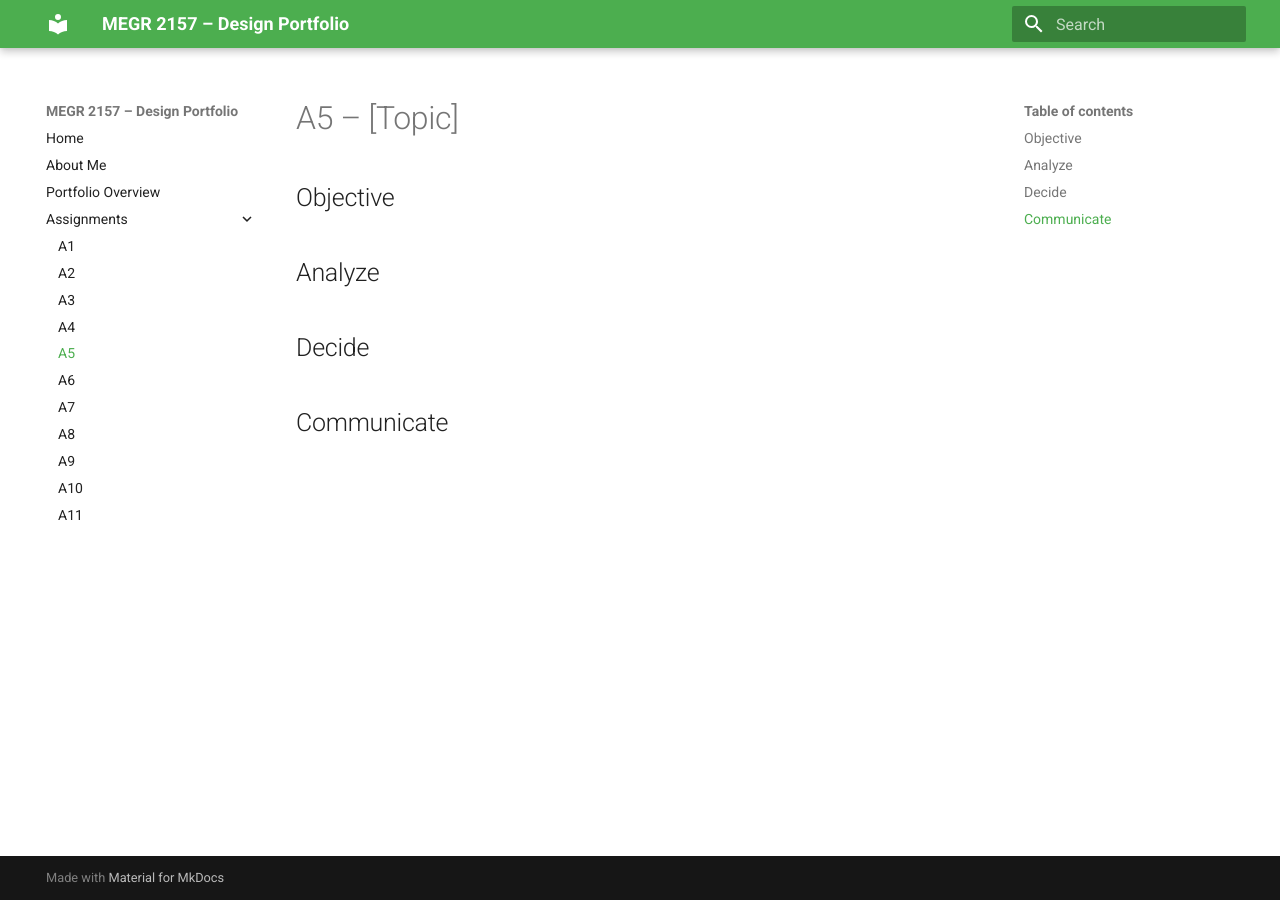
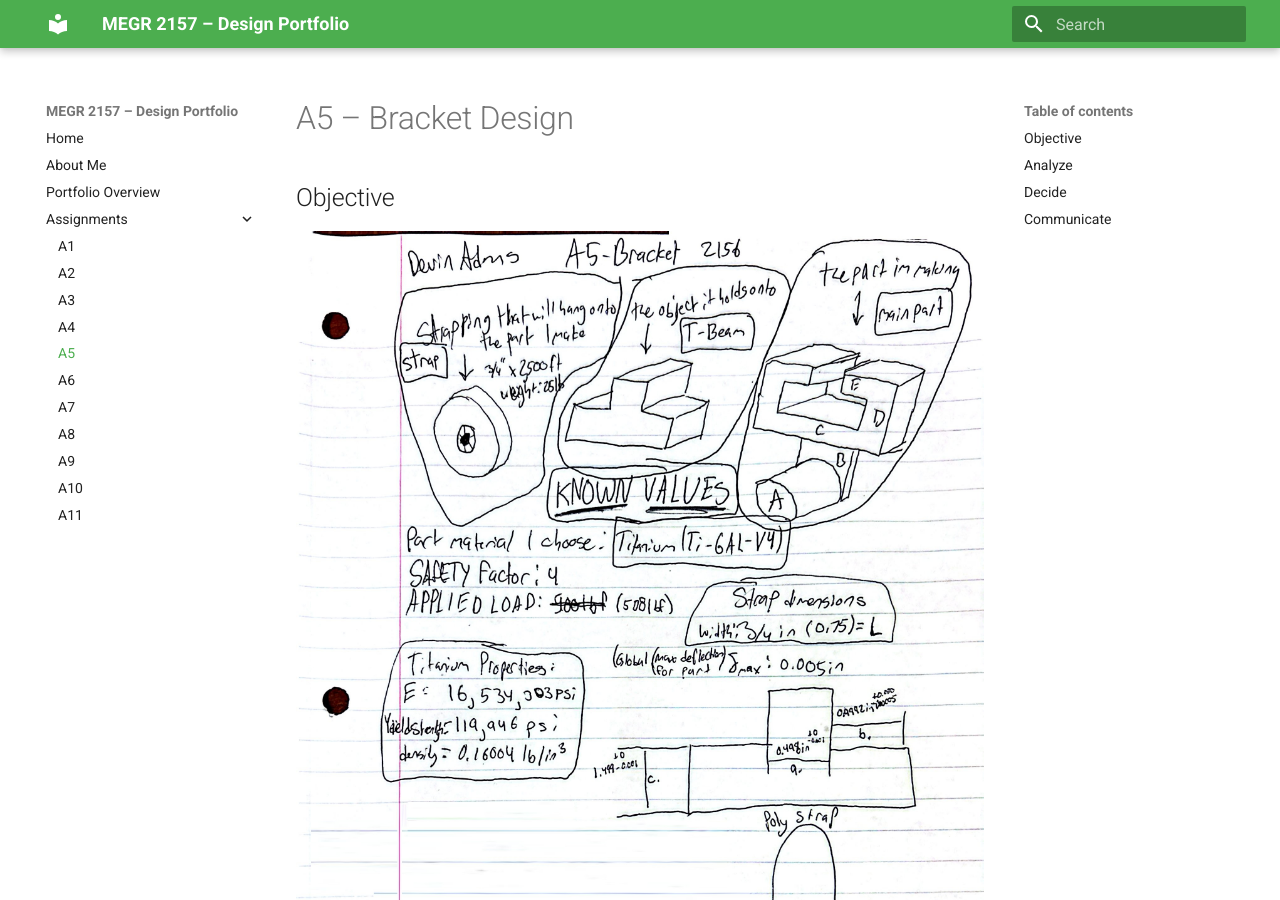
Before and after one commit to dadams78/design-projects-portfolio, an MkDocs documentation site: the page built from docs/assignments/A05/index.md, in a window 1280 px wide and 900 px high. Built offline with MkDocs 1.6.1 and Material for MkDocs 9.7.7, drawn with Linux system fonts in a browser that asks for light colours.

Commit message:
Update index.md

```diff
--- a/docs/assignments/A05/index.md
+++ b/docs/assignments/A05/index.md
@@ -1,7 +1,8 @@
-# A5 – [Topic]
+# A5 – Bracket Design
 
 ## Objective
 
+![intropage](Intro-Page.jpg)
 
 ## Analyze
 
```
